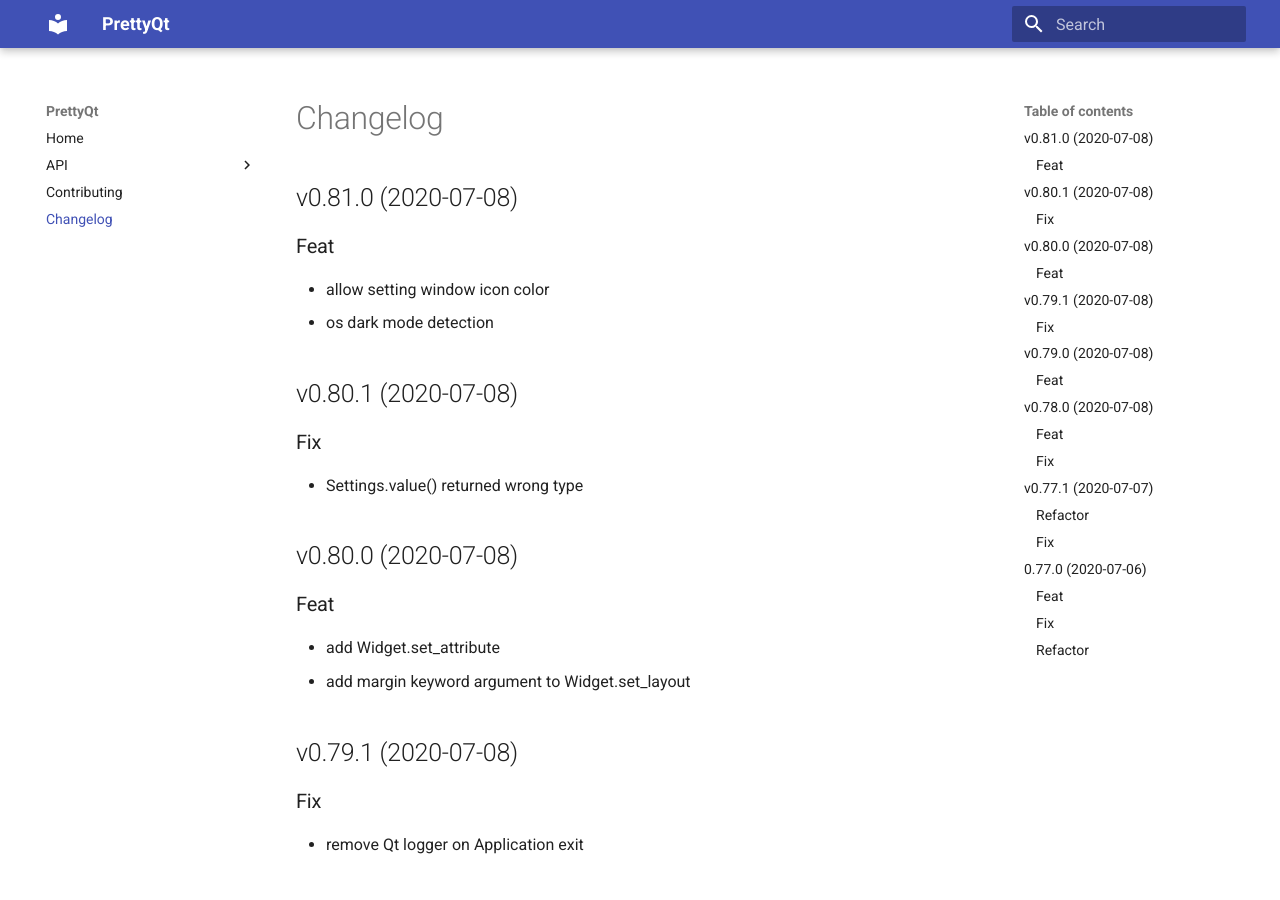
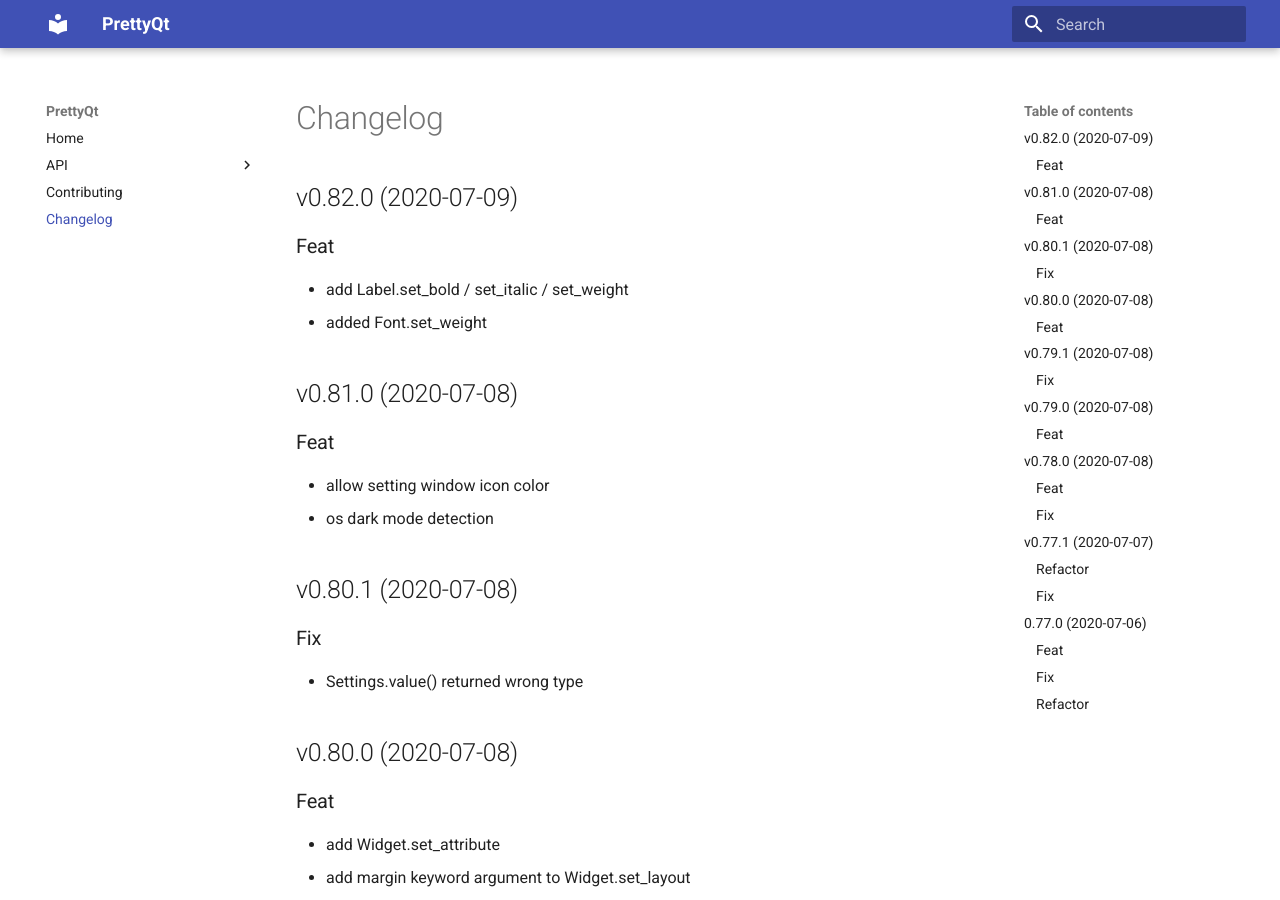
Before and after one commit to phil65/PrettyQt, an MkDocs documentation site: the page built from docs/changelog.md, in a window 1280 px wide and 900 px high. Built offline with MkDocs 1.6.1 and Material for MkDocs 9.7.7, drawn with Linux system fonts in a browser that asks for light colours.

Commit message:
bump: version 0.81.0 → 0.82.0

```diff
--- a/docs/changelog.md
+++ b/docs/changelog.md
@@ -1,3 +1,10 @@
+## v0.82.0 (2020-07-09)
+
+### Feat
+
+- add Label.set_bold / set_italic / set_weight
+- added Font.set_weight
+
 ## v0.81.0 (2020-07-08)
 
 ### Feat
--- a/prettyqt/__init__.py
+++ b/prettyqt/__init__.py
@@ -4,7 +4,7 @@
 
 __author__ = """Philipp Temminghoff"""
 __email__ = "phil65@kodi.tv"
-__version__ = "0.81.0"
+__version__ = "0.82.0"
 
 
 __all__ = [
--- a/pyproject.toml
+++ b/pyproject.toml
@@ -1,6 +1,6 @@
 [tool.poetry]
 name = "PrettyQt"
-version = "0.81.0"
+version = "0.82.0"
 description = "A pythonic layer on top of qtpy"
 readme = 'docs/index.md'
 repository = "https://github.com/phil65/prettyqt"
@@ -123,7 +123,7 @@
 '''
 [tool.commitizen]
 name = "cz_conventional_commits"
-version = "0.81.0"
+version = "0.82.0"
 tag_format = "v$version"
 version_files = [
     "prettyqt/__init__.py:__version__",
--- a/setup.cfg
+++ b/setup.cfg
@@ -1,5 +1,5 @@
 [bumpversion]
-current_version = 0.81.0
+current_version = 0.82.0
 commit = True
 tag = True
 
--- a/setup.py
+++ b/setup.py
@@ -40,6 +40,6 @@
     packages=find_packages(),
     test_suite="tests",
     url="https://github.com/phil65/prettyqt",
-    version="0.81.0",
+    version="0.82.0",
     zip_safe=False,
 )
```
Also changed, not shown: CHANGELOG.md (+7 -0 lines).
